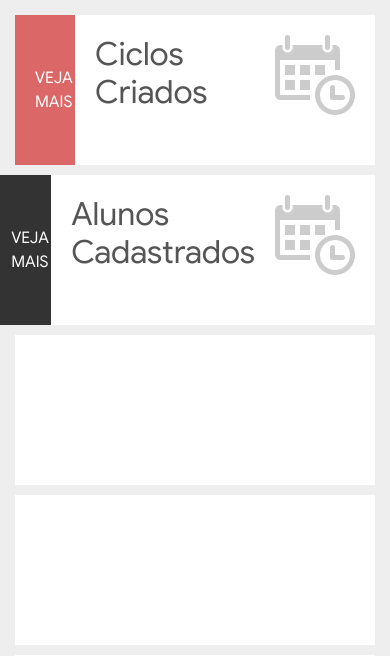
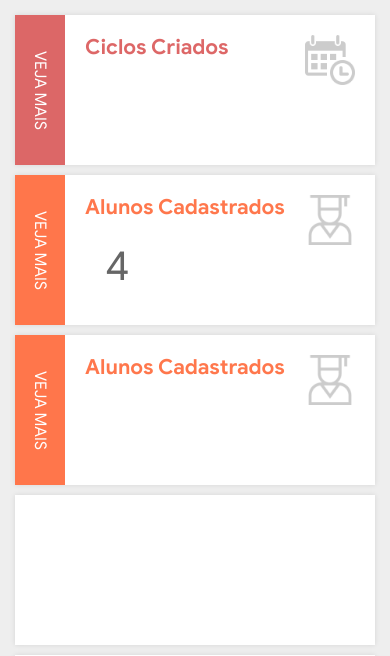
Before and after one commit to thiago4455/mercurio, a PHP site: page /home/dashboard.php in a window 390 px wide. Shown: the top 656 px of the page. Run offline with PHP 8.4, Linux system fonts and the light colour scheme; data that the repository does not hold is empty; some libraries are stand-ins or nearby versions.

Commit message:
dash 1.1

```diff
--- a/home/css/dashboard.css
+++ b/home/css/dashboard.css
@@ -9,10 +9,11 @@ body {
 .card-dash {
     display: flex;
     flex-direction: column;
-    height: 300px;
+    height: 250px;
     background: #fff;
     margin-left: 0;
     margin-bottom: 30px;
+    box-shadow: 0 0 5px rgba(0, 0, 0, .1);
 }
 
 .card-body {
@@ -27,7 +28,7 @@ body {
     }
 
     .card-info h1 {
-        font-family: 'Google-Reg';
+        font-family: 'Google-Bold';
         color: #555;
         font-size: 2rem;
     }
@@ -48,7 +49,7 @@ body {
     display: flex;
     align-items: center;
     width: 100%;
-    height: 65px;
+    height: 50px;
     color: #fff;
     padding: 0 20px;
 }
@@ -60,13 +61,57 @@ body {
     transition: .3s;
 }
 
-#card-ciclosCriados {
-    background: #d85252e0;
+@media(max-width:1600px) {
+    .card-info h1 {
+        font-family: 'Google-Bold';
+        color: #555;
+        font-size: 1.5rem;
+    }
+
+    .card-info h2 {
+        margin: auto 0 auto 20px;
+        color: #666;
+        font-size: 3rem;
+    }
+
+    .card-body img {
+        margin: 0 0 0 20px;
+        width: 70px;
+        height: 70px;
+    }
+
+    .card-bottom {
+        display: flex;
+        align-items: center;
+        width: 100%;
+        height: 50px;
+        color: #fff;
+        padding: 0 20px;
+    }
 }
+
 
 @media(max-width:600px) {
     body {
         padding: 15px 0;
+    }
+
+    .card-info h1 {
+        font-family: 'Google-Bold';
+        color: #555;
+        font-size: 1.3rem;
+    }
+
+    .card-info h2 {
+        margin: auto 0 auto 20px;
+        color: #666;
+        font-size: 2.6rem;
+    }
+
+    .card-body img {
+        margin: 0 0 0 20px;
+        width: 50px;
+        height: 50px;
     }
 
     .card-dash {
@@ -80,10 +125,13 @@ body {
     .card-bottom {
         display: flex;
         align-items: center;
-        width: 60px;
+        justify-content: center;
+        width: 50px;
+        min-width: 50px;
         height: 100%;
         background: #333;
         color: #fff;
-        padding-left: 20px;
+        padding: 0;
+        writing-mode: vertical-rl;
     }
 }
--- a/home/dashboard.php
+++ b/home/dashboard.php
@@ -26,56 +26,63 @@
 
     <div class="container-fluid">
         <div class="row">
-            <div class="col-12 col-md-3">
+            <div class="col-12 col-md-6 col-lg-4 col-xl-3">
                 <div class="card-dash">
                     <div class="card-body">
                         <div class="card-info">
-                            <h1>Ciclos Criados</h1>
+                            <h1 style="color: #d85252e0">Ciclos Criados</h1>
                             <h2 id="info-ciclos"></h2>
                         </div>
                         <img src="../assets/img/ciclos-min.png" alt="Ciclos Criados">
                     </div>
-                    <a id="card-ciclosCriados" href="ciclos.php" class="card-bottom" data-value="nav-ciclos">VEJA MAIS</a>
+                    <a style="background: #d85252e0" href="ciclos.php" class="card-bottom" data-value="nav-ciclos">VEJA MAIS</a>
                 </div>
             </div>
-            <div class="col-12 col-md-3">
-            <div class="card-dash">
+            <div class="col-12 col-md-6 col-lg-4 col-xl-3">
+                <div class="card-dash">
                     <div class="card-body">
                         <div class="card-info">
-                            <h1>Alunos Cadastrados</h1>
+                            <h1 style="color: #ff5722cf">Alunos Cadastrados</h1>
                             <h2 id="info-alunosCadastrados"></h2>
                         </div>
-                        <img src="../assets/img/ciclos-min.png" alt="Alunos Cadastrados">
+                        <img src="../assets/img/alunos-min.png" alt="Alunos Cadastrados">
                     </div>
-                    <a id="card-AlunosCriados" href="alunos.php" class="card-bottom" data-value="nav-alunos">VEJA MAIS</a>
+                    <a style="background: #ff5722cf"  href="alunos.php" class="card-bottom" data-value="nav-alunos">VEJA MAIS</a>
                 </div>
             </div>
-            <div class="col-12 col-md-3">
+            <div class="col-12 col-md-6 col-lg-4 col-xl-3">
+                <div class="card-dash">
+                    <div class="card-body">
+                        <div class="card-info">
+                            <h1 style="color: #ff5722cf">Alunos Cadastrados</h1>
+                            <h2 id="info-alunosCadastrados"></h2>
+                        </div>
+                        <img src="../assets/img/alunos-min.png" alt="Alunos Cadastrados">
+                    </div>
+                    <a style="background: #ff5722cf"  href="alunos.php" class="card-bottom" data-value="nav-alunos">VEJA MAIS</a>
+                </div>
+            </div>
+            <div class="col-12 col-md-6 col-lg-4 col-xl-3">
                 <div class="card-dash">
 
                 </div>
             </div>
-            <div class="col-12 col-md-3">
+            <div class="col-12 col-md-6 col-lg-4 col-xl-3">
                 <div class="card-dash">
 
                 </div>
             </div>
-            <div class="col-12 col-md-3">
+            <div class="col-12 col-md-6 col-lg-4 col-xl-3">
                 <div class="card-dash">
 
                 </div>
             </div>
-            <div class="col-12 col-md-3">
+            <div class="col-12 col-md-6 col-lg-4 col-xl-3">
                 <div class="card-dash">
 
                 </div>
             </div>
-            <div class="col-12 col-md-3">
-                <div class="card-dash">
-
-                </div>
-            </div>
-            <div class="col-12 col-md-3">
+            <div class="col-12 col-md-6 col-lg-4 col-xl-3">
                 <div class="card-dash">
 
                 </div>
--- a/js/dashboard.js
+++ b/js/dashboard.js
@@ -9,10 +9,10 @@ $(document).ready(function () {
         type: 'GET',
         dataType: 'json',
         success: function (msg) {
-            console.log(msg[0][0])
+            console.log(msg)
 
-            $('#info-ciclos').val(msg[0][0].Semestre)
-            $('#info-alunosCadastrados').val(msg[1][0])
+            $('#info-ciclos').text(msg[0].length)
+            $('#info-alunosCadastrados').text(msg[1].length)
 
         },
         error: function (err) {
--- a/models/ClassDashboard.php
+++ b/models/ClassDashboard.php
@@ -18,10 +18,10 @@ class ClassDashboard {
                 $dashCiclos = 0;
             }
 
-            $dashAlunos = $objConexao->selecionarDados("SELECT COUNT(*) FROM Alunos");
-            $dashAlunos = $dashAlunos[0];
+            $dashAlunos = $objConexao->selecionarDados("SELECT Ra FROM Alunos");
 
-            $dados = [$dashCiclos[0], $dashAlunos[0]];
+
+            $dados = [$dashCiclos, $dashAlunos];
 
             return $dados;
 
```
Also changed, not shown: assets/img/alunos-min.png (added), assets/img/encaminhados-min.png (added), 3 other files.
